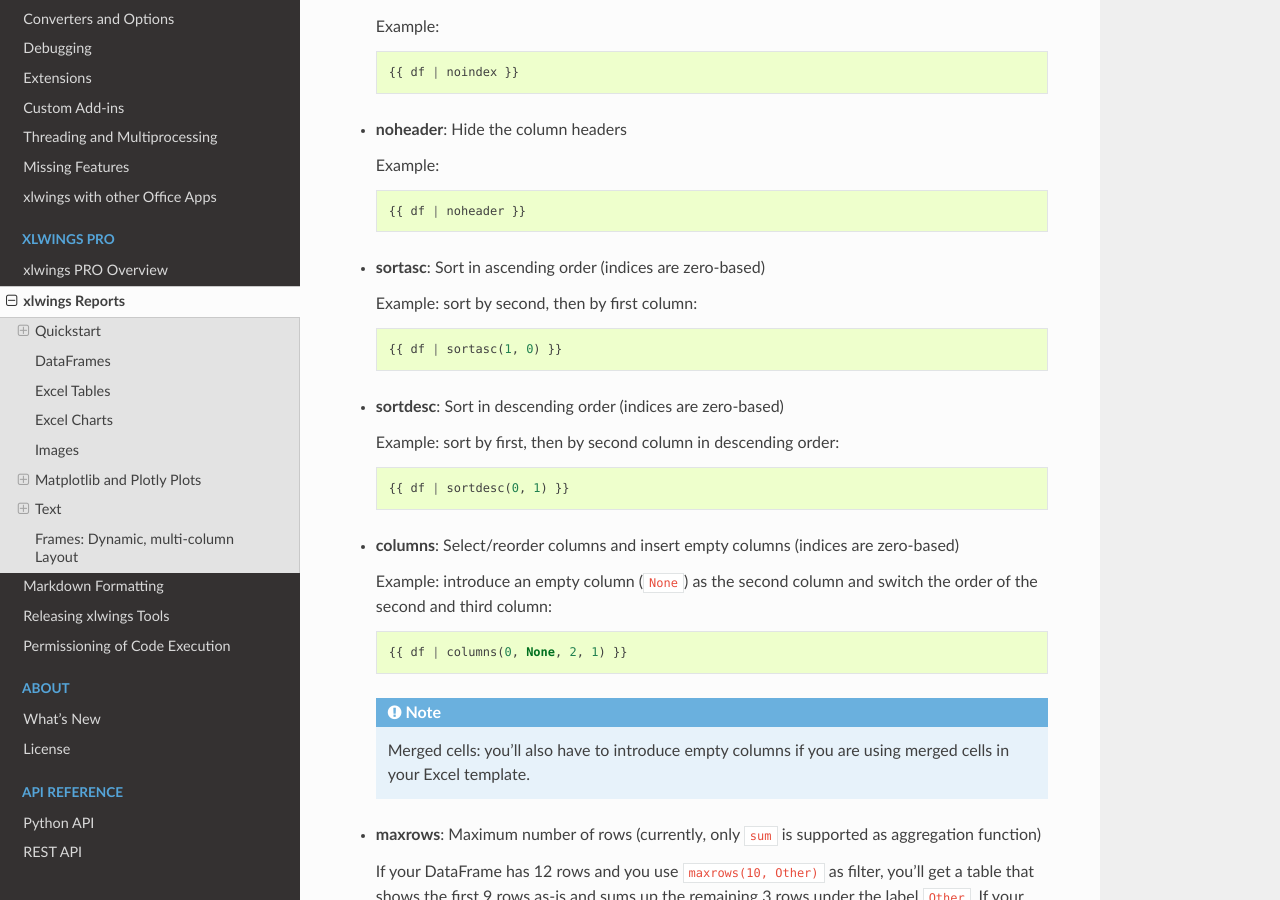
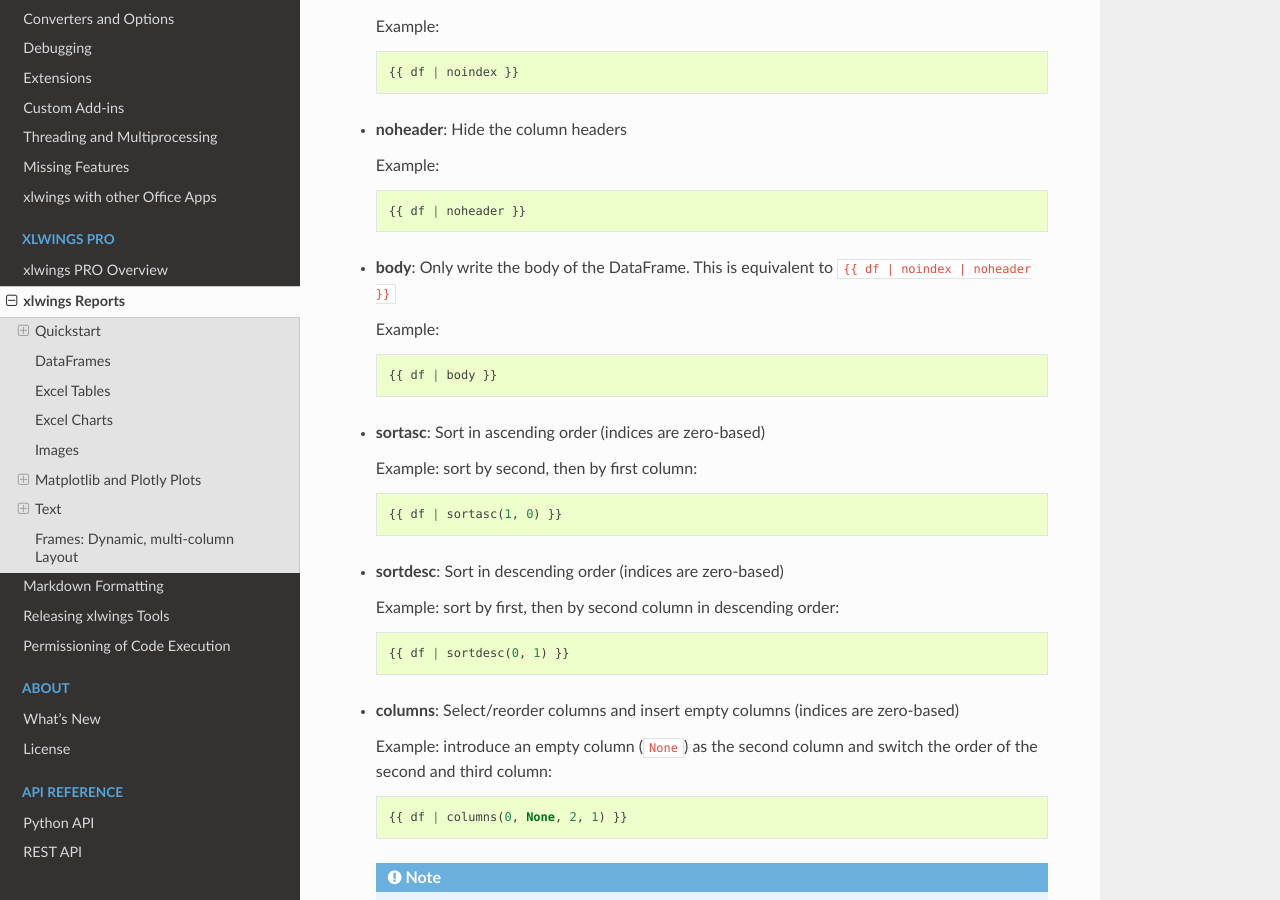
Before and after one commit to xlwings/xlwings, a Sphinx documentation site: the page built from docs/reports.rst, in a window 1280 px wide and 900 px high, scrolled down 3692 px. Built offline with Sphinx 7.4.7 and the Read the Docs theme 2.0.0, drawn with Linux system fonts in a browser that asks for light colours.

Commit message:
added "body" filter for dataframes

```diff
--- a/docs/reports.rst
+++ b/docs/reports.rst
@@ -105,6 +105,12 @@
   Example::
 
   {{ df | noheader }}
+
+* **body**: Only write the body of the DataFrame. This is equivalent to ``{{ df | noindex | noheader }}``
+
+  Example::
+
+  {{ df | body }}
 
 * **sortasc**: Sort in ascending order (indices are zero-based)
 
```
Also changed, not shown: 2 other files.
